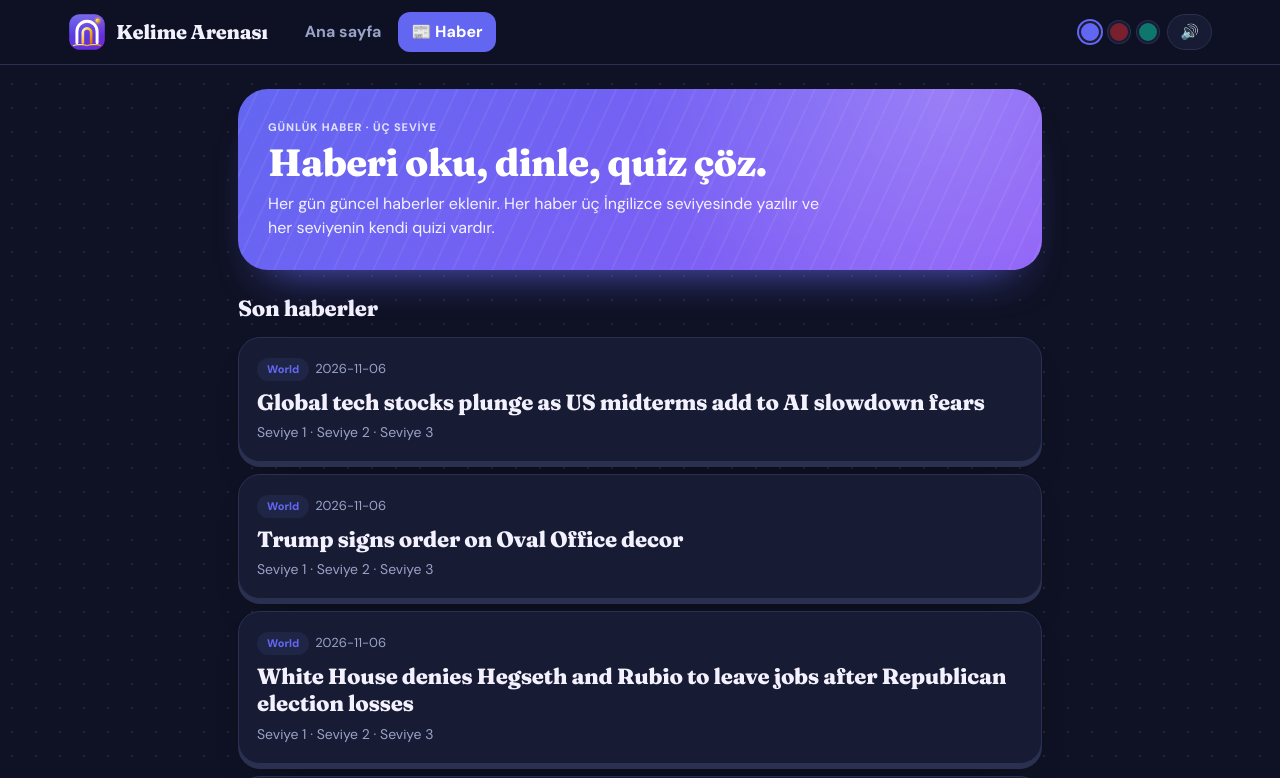
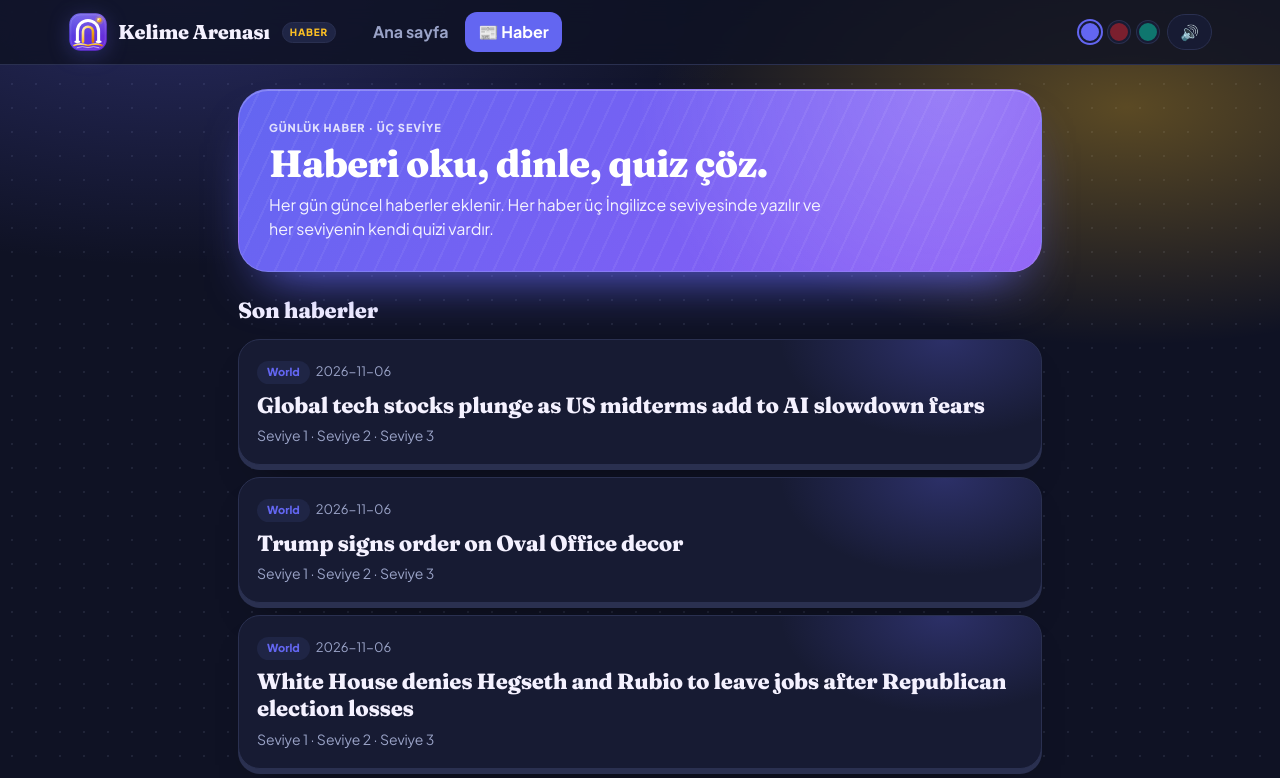
Before and after one commit to TrZielon/kelime-arenasi, a plain HTML site: page haber.html in a window 1280 px wide. Shown: the top 778 px of the page. Drawn offline with Linux system fonts and the light colour scheme.

Commit message:
Update haber.html

```diff
--- a/haber.html
+++ b/haber.html
@@ -250,3 +250,60 @@ load();
 </script>
 </body>
 </html>
+<!-- ===== KELİME ARENASI HABER: YENİ ARAYÜZ & 1A-SAF LOGO (SADECE GÖRSEL YAMA) ===== -->
+<link href="https://fonts.googleapis.com/css2?family=Fraunces:opsz,wght@9..144,600;9..144,800;9..144,900&family=Plus+Jakarta+Sans:wght@400;500;600;700;800&display=swap" rel="stylesheet">
+<style>
+body[data-pal="gece"]{--glow:rgba(99,102,241,.28);--acc-glow:rgba(251,191,36,.32)}
+body[data-pal="kitaplik"]{--glow:rgba(122,31,46,.16);--acc-glow:rgba(192,138,43,.26)}
+body[data-pal="akdeniz"]{--glow:rgba(20,184,166,.22);--acc-glow:rgba(245,158,11,.28)}
+body{
+  font-family:"Plus Jakarta Sans",system-ui,-apple-system,sans-serif!important;
+  background-image:
+    radial-gradient(820px 380px at 14% 0%, var(--glow), transparent 70%),
+    radial-gradient(680px 340px at 88% 8%, var(--acc-glow), transparent 70%),
+    radial-gradient(color-mix(in srgb,var(--mut) 12%,transparent) 1px,transparent 1.4px)!important;
+  background-size:100% 100%, 100% 100%, 24px 24px!important;
+  background-attachment:fixed;
+}
+.logo svg{width:40px;height:40px;filter:drop-shadow(0 4px 10px var(--glow));transition:transform .2s}
+.logo:hover svg{transform:scale(1.06) rotate(-3deg)}
+.logo-sub{
+  font-family:"Plus Jakarta Sans",sans-serif;font-size:10px;font-weight:800;letter-spacing:.08em;
+  text-transform:uppercase;padding:2px 7px;border-radius:999px;background:var(--soft);color:var(--acc);
+  border:1px solid var(--line);margin-left:2px;
+}
+.hero{
+  border:1.5px solid rgba(255,255,255,.16);
+  box-shadow:0 28px 54px -26px var(--p), inset 0 1px 0 rgba(255,255,255,.25);
+}
+.card{
+  background:radial-gradient(220px 130px at 88% 0%, var(--glow), transparent 75%), var(--card);
+  border:1.5px solid var(--line);
+  transition:transform .16s,border-color .2s,box-shadow .2s;
+}
+.card:hover{transform:translateY(-3px);border-color:var(--acc);box-shadow:0 7px 0 var(--line),var(--shadow),0 0 22px var(--glow)}
+</style>
+<script>
+(function(){
+  const lgo = document.getElementById('lgo');
+  if(lgo){
+    lgo.innerHTML = `
+      <rect x="2" y="2" width="60" height="60" rx="18" style="fill:var(--lg)"/>
+      <rect x="2" y="2" width="60" height="60" rx="18" fill="url(#sheen)"/>
+      <rect x="4.5" y="4.5" width="55" height="55" rx="15.5" fill="none" stroke="#ffffff" stroke-opacity="0.18" stroke-width="1.2"/>
+      <path d="M15 47.5V30.5a17 17 0 0 1 34 0v17" fill="none" stroke="#ffffff" stroke-width="4.8" stroke-linecap="round"/>
+      <path d="M11.8 47.5H18.2M45.8 47.5H52.2" fill="none" stroke="#ffffff" stroke-width="3" stroke-linecap="round"/>
+      <path d="M24 47.5V31.5a8 8 0 0 1 16 0v16" fill="none" stroke="url(#gold)" stroke-width="4.2" stroke-linecap="round"/>
+      <path d="M9.5 53.5 Q20.8 49 32 53.8 Q43.2 49 54.5 53.5" fill="none" stroke="url(#gold)" stroke-width="2.7" stroke-linecap="round"/>
+      <path d="M14.5 57 Q23.2 53.8 32 57 Q40.8 53.8 49.5 57" fill="none" stroke="#ffffff" stroke-opacity="0.6" stroke-width="1.6" stroke-linecap="round"/>
+      <circle cx="50" cy="13" r="6.8" fill="#fbbf24" fill-opacity="0.24"/>
+      <circle cx="50" cy="13" r="3.7" fill="url(#gold)"/>
+      <circle cx="48.8" cy="11.8" r="1.1" fill="#ffffff" fill-opacity="0.85"/>`;
+  }
+  const logoBtn = document.querySelector('.logo');
+  if(logoBtn && !logoBtn.querySelector('.logo-sub')){
+    logoBtn.insertAdjacentHTML('beforeend', '<span class="logo-sub">HABER</span>');
+  }
+})();
+</script>
+<!-- ===== KELİME ARENASI HABER YENİ ARAYÜZ YAMASI SONU ===== -->
```
